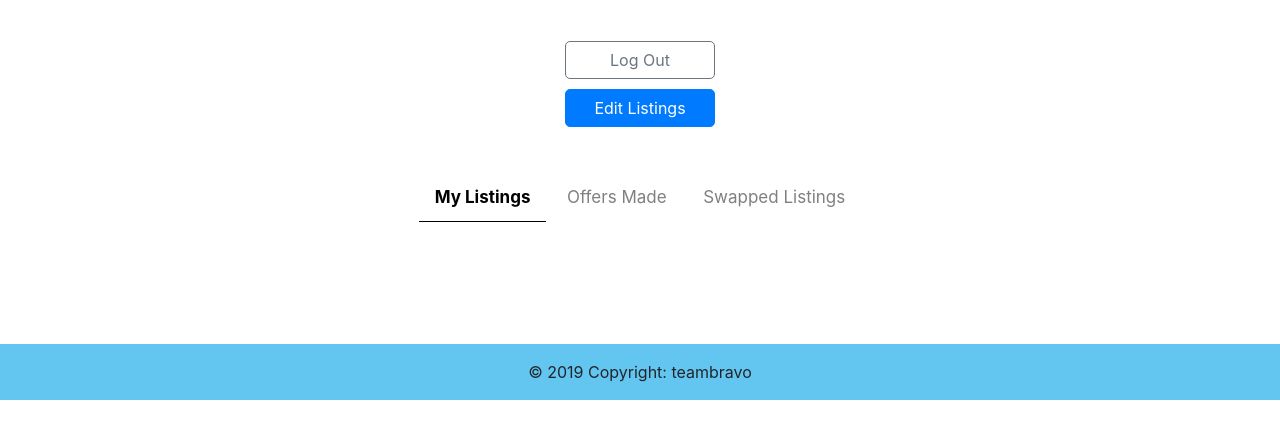
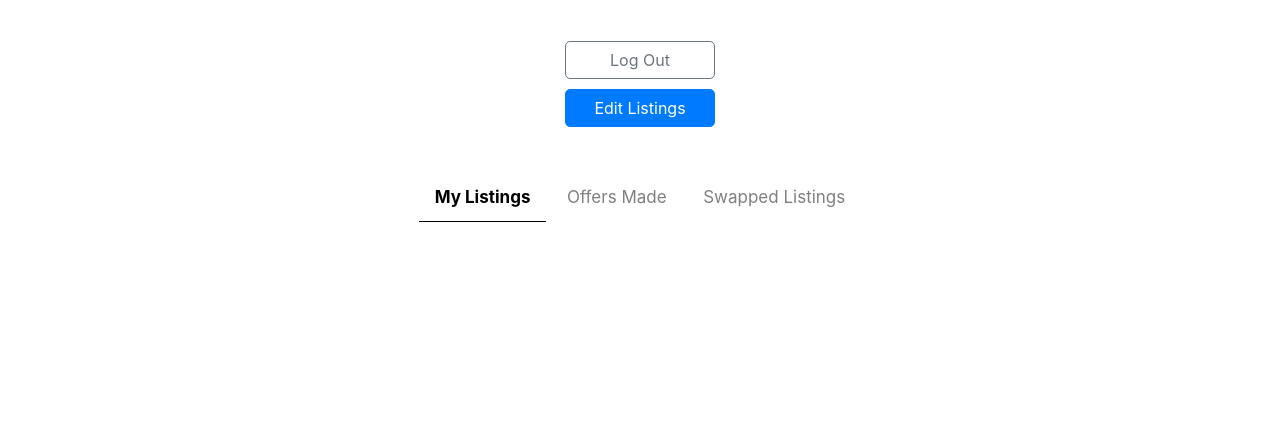
Before and after one commit to jennifrz/Team-Bravo, a website: page public/ProfilePage.html in a window 1280 px wide. Shown: the part 75-514 px from the top of the page. Drawn offline with nearby package versions, Linux system fonts and the light colour scheme; no server answers.

Commit message:
Update ProfilePage.html

```diff
--- a/public/ProfilePage.html
+++ b/public/ProfilePage.html
@@ -546,9 +546,9 @@
     <div class="clear" style="clear: both;"></div>
 
 <!-- Footer -->
-      <footer class="page-footer font-small unique-color-dark pt-4">
+<!--       <footer class="page-footer font-small unique-color-dark pt-4">
         <div class="footer-copyright text-center py-3" style="background-color: #63C6F1;">© 2019 Copyright: teambravo</div>
-      </footer>
+      </footer> -->
 <!-- Footer -->
 
     <!-- Optional JavaScript -->
```
